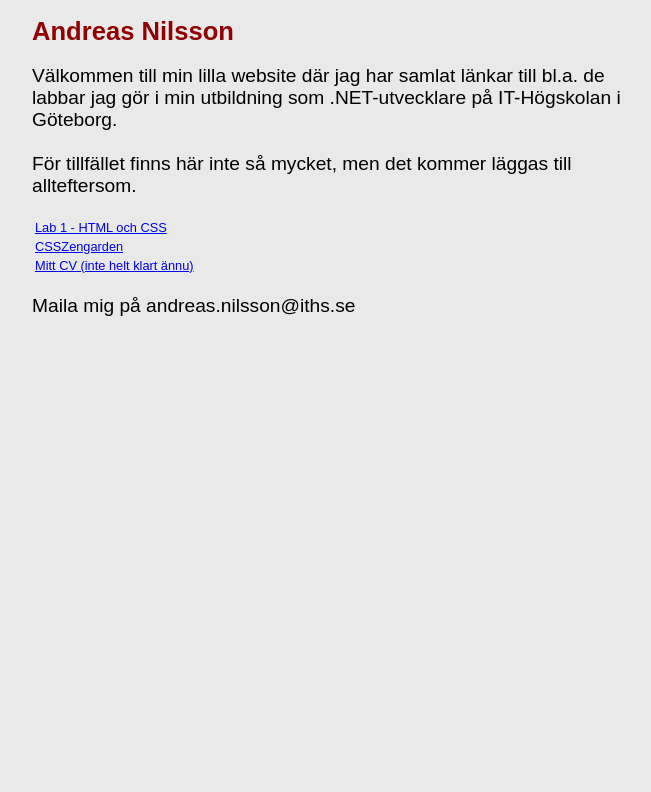
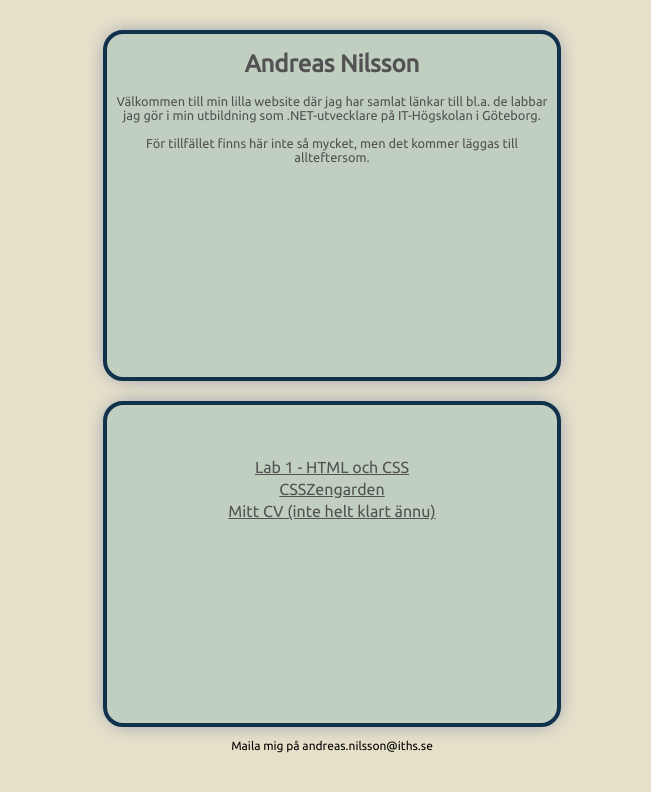
Before and after one commit to Bebben86/Bebben86.github.io, a plain HTML site: page index.html in a window 1280 px wide. Shown: the whole page, without its empty margins (308-959 px from the left). Drawn offline with nearby package versions, Linux system fonts and the light colour scheme.

Commit message:
Update styles.css

```diff
--- a/styles.css
+++ b/styles.css
@@ -1,23 +1,71 @@
-body {
-  background-color: rgb(233, 233, 233);
-  font-family: "Ubuntu", sans-serif;
-  color: black;
-  font-size: 0.8em;
-  max-width: 600px;
-  margin: 0 auto;
-}
-h1 {
-  color: #910000;
-}
-p {
-  color: black;
-  font-size: 1.5em;
+@import url('https://fonts.googleapis.com/css?family=Open+Sans:700,600');
+@import url('https://fonts.googleapis.com/css?family=Ubuntu');
+
+:root{
+  --defaultLinkText: #525252;
+  --defaultBoxWidth: 450px;
+  --defaultBoxBG: rgb(193, 207, 192);
+  --defaultBoxRadius: 20px;
+  --defaultBoxShadow: 0 0 20px -5px rgba(107, 122, 161);
+  --defaultBoxBorderStyle: rgb(17, 50, 77) 4px solid;
+
 }
 
-li{
-font-size: 1.5em;
+body{
+  font-family: 'Ubuntu', 'Open Sans', sans-serif;
+  background-color:rgb(231,224,201);
+  background-size: cover;
+  margin: 0 auto 0 auto;
+  width:100%;
+  text-align:center;
+  margin: 30px 0px 30px 0px;
 }
 
-.cssValidationIcon{
-  border:0;width:88px;height:31px
+p{
+  font-size:12px;
+  text-decoration: none;
+
 }
+
+h1{
+  font-size:1.5em;
+  color: #525252;
+}
+
+table{
+  margin-left: auto;
+  margin-right: auto;
+}
+
+.box{
+  background:var(--defaultBoxBG);
+  width: var(--defaultBoxWidth);
+  border-radius: var(--defaultBoxRadius);
+  margin: 0 auto 0 auto;
+  padding:0px 0px 200px 0px;
+  border: var(--defaultBoxBorderStyle);
+  box-shadow: var(--defaultBoxShadow);
+}
+
+.box2{
+  background:var(--defaultBoxBG);
+  width: var(--defaultBoxWidth);
+  border-radius: var(--defaultBoxRadius);
+  margin: 0 auto 0 auto;
+  margin-top: 20px;
+  padding:50px 0px 200px 0px;
+  border: var(--defaultBoxBorderStyle);
+  box-shadow: var(--defaultBoxShadow);
+}
+
+.about{
+  color: #525252;
+  font-size: 0.8em;
+}
+a{
+  color: var(--defaultLinkText);
+}
+
+a:hover{
+  font-weight: bold;
+}
```
